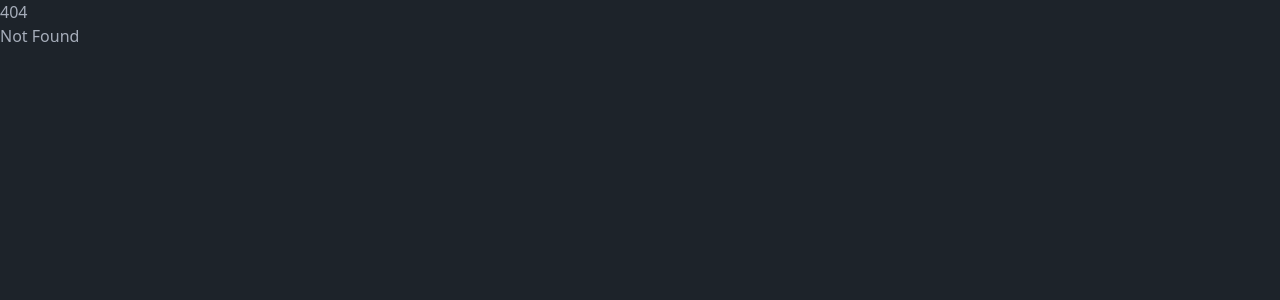
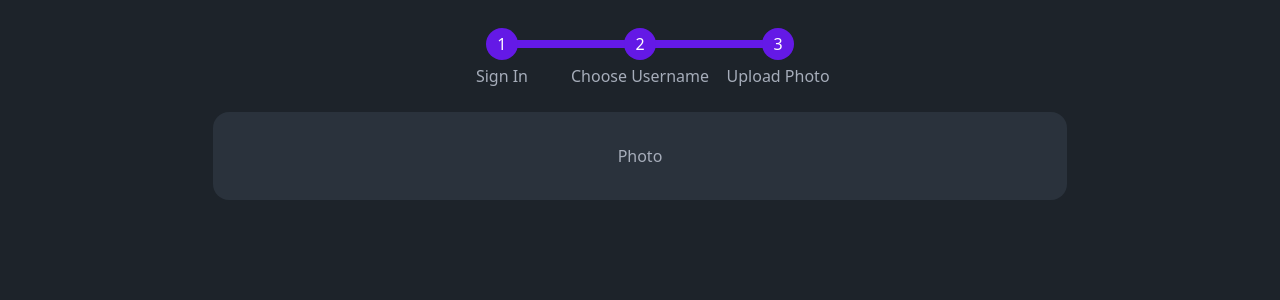
Before and after one commit to Patcha96/sveltekit-magic, a SvelteKit app: page /login/photo in a window 1280 px wide. Before the commit this address had no page. Shown: the top 300 px of the page. Built offline with nearby package versions, Linux system fonts and the light colour scheme.

Commit message:
basic routing, layouts, dummy data

```diff
--- a/src/routes/+layout.svelte
+++ b/src/routes/+layout.svelte
@@ -2,4 +2,6 @@
   import "../app.css";
 </script>
 
-<slot />
+<div class="min-h-screen flex flex-col">
+  <slot />
+</div>
--- a/src/routes/+page.svelte
+++ b/src/routes/+page.svelte
@@ -1,5 +1,8 @@
-<h1 class="text-green-300">Welcome to SvelteKit</h1>
-<p>
-  Visit <a href="https://kit.svelte.dev">kit.svelte.dev</a> to read the documentation
-</p>
-<button class="btn btn-primary">Button</button>
+<script lang="ts">
+</script>
+
+<a
+  href="/login"
+  class="btn btn-primary flex h-screen justify-center content-center"
+  >Get Started</a
+>
--- /dev/null
+++ b/src/routes/login/+layout.svelte
@@ -0,0 +1,26 @@
+<script lang="ts">
+  import { page } from "$app/stores";
+</script>
+
+<nav class="flex justify-center my-6">
+  <ul class="steps">
+    <a href="/login" class="step step-primary">Sign In</a>
+    <!-- // Matching URL based on Regex -->
+    <a
+      href="/login/username"
+      class="step"
+      class:step-primary={$page.route.id?.match(/username|photo/g)}
+      >Choose Username</a
+    >
+    <!-- Matching URL based on 'includes' word -->
+    <a
+      href="/login/photo"
+      class="step"
+      class:step-primary={$page.route.id?.includes("photo")}>Upload Photo</a
+    >
+  </ul>
+</nav>
+
+<main class="card w-4/6 bg-neutral text-neutral-content mx-auto">
+  <div class="card-body items-center text-center"><slot /></div>
+</main>
--- /dev/null
+++ b/src/routes/login/+page.svelte
@@ -0,0 +1,4 @@
+<script lang="ts">
+</script>
+
+<h2>Log in</h2>
--- /dev/null
+++ b/src/routes/login/photo/+page.svelte
@@ -0,0 +1,4 @@
+<script lang="ts">
+</script>
+
+<h2>Photo</h2>
--- /dev/null
+++ b/src/routes/login/username/+page.svelte
@@ -0,0 +1,4 @@
+<script lang="ts">
+</script>
+
+<h2>Username</h2>
```
